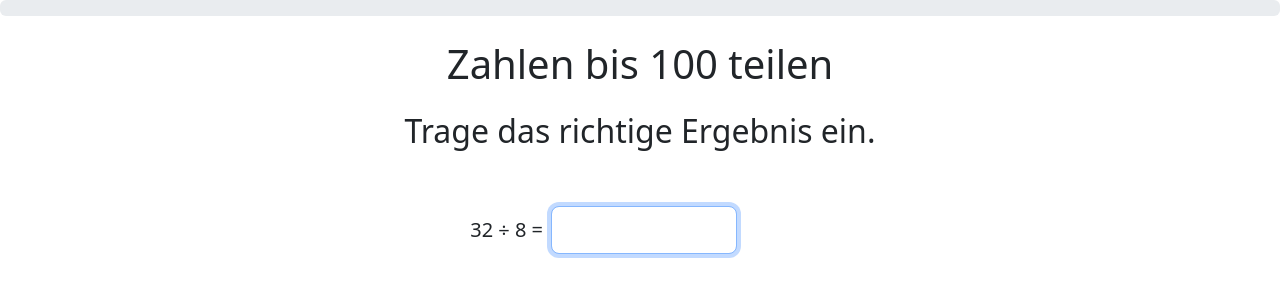
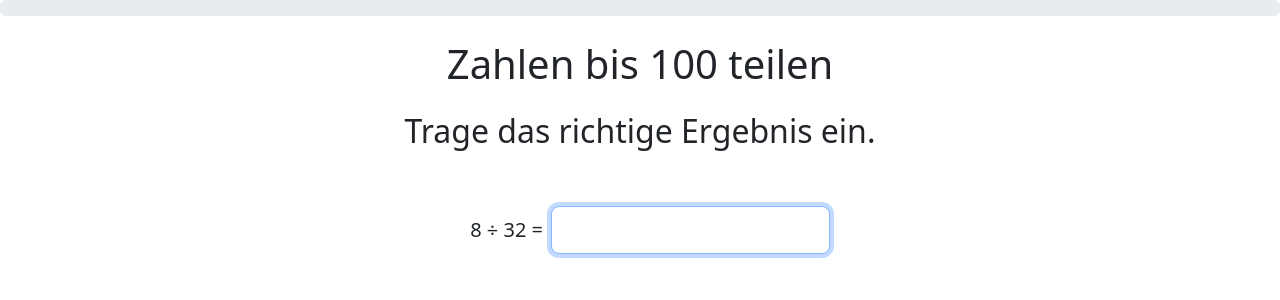
Before and after one commit to Huppys/schulinhalte-digital, a Vue app: page /mathe/divide in a window 1280 px wide. Shown: the top 300 px of the page. Built offline with nearby package versions, Linux system fonts and the light colour scheme.

Commit message:
Update inputmode for math quiz, switch factors as they fit the style the kids see them in school

```diff
--- a/src/components/quiz/MathQuiz.vue
+++ b/src/components/quiz/MathQuiz.vue
@@ -4,33 +4,40 @@
 
     <div class="d-flex flex-column justify-content-center">
       <h2 class="text-center flex-row">Trage das richtige Ergebnis ein.</h2>
+
       <div class="d-flex flex-row mt-5 mb-2 justify-content-center">
         <label
           v-if="currentMathTask"
-          class="col-3 col-lg-2 me-2 col-form-label col-form-label-lg"
+          class="col-4 me-2 col-form-label col-form-label-lg"
           for="result"
           style="text-align: right"
-          >{{ firstNumber }} {{ arithmeticSymbol }} {{ secondNumber }} =
+        >
+          {{ secondNumber }} {{ arithmeticSymbol }} {{ firstNumber }} =
         </label>
-        <div class="d-flex flex-column col-3 col-lg-4">
+
+        <div class="d-flex flex-column col-6">
           <input
             class="form-control form-control-lg w-50"
             ref="resultInput"
-            type="text"
+            type="number"
             name="result"
             v-model="result"
             @keydown.enter="submitResult()"
             required
             autocomplete="off"
-            pattern="[0-9]{1,3}"
+            max="1000"
+            min="0"
+            inputmode="decimal"
             spellcheck="false"
             autofocus
           />
+
           <span v-if="isRetry" class="text-danger mt-2 ps-2"
             >Das ist leider falsch.<br />Du hast noch einen Versuch.</span
           >
         </div>
       </div>
+
       <div
         v-if="showFailuresWarning"
         class="d-flex flex-column justify-content-center align-items-center"
@@ -40,6 +47,7 @@
             >Tipp nicht irgendwas ein. Du musst schon die Aufgabe lösen!</strong
           >
         </h5>
+
         <video
           class="w-75"
           autoplay
@@ -86,12 +94,15 @@ function resetResultInputField() {
 function getNextCalculation() {
   index.value++;
 }
+
 const scoreStore = useScoreStore();
 
 const isRetry: Ref<boolean> = ref(false);
+
 function resetRetry() {
   isRetry.value = false;
 }
+
 const router = useRouter();
 const routingStore = useRoutingStore();
 const resultInput: Ref<HTMLInputElement | null> = ref(null);
@@ -110,10 +121,10 @@ function submitResult() {
     return;
   }
 
-  if (!result.value.match(/\d+/)) {
-    result.value = null;
-    return;
-  }
+  // if (!result.value.match(/\d+/)) {
+  //   result.value = null;
+  //   return;
+  // }
 
   const isCorrect =
     props.validationMethod(firstNumber.value, secondNumber.value) ===
@@ -146,3 +157,17 @@ function submitResult() {
   }
 }
 </script>
+
+<style>
+/* Chrome, Safari, Edge, Opera */
+input::-webkit-outer-spin-button,
+input::-webkit-inner-spin-button {
+  -webkit-appearance: none;
+  margin: 0;
+}
+
+/* Firefox */
+input[type="number"] {
+  -moz-appearance: textfield;
+}
+</style>
```
